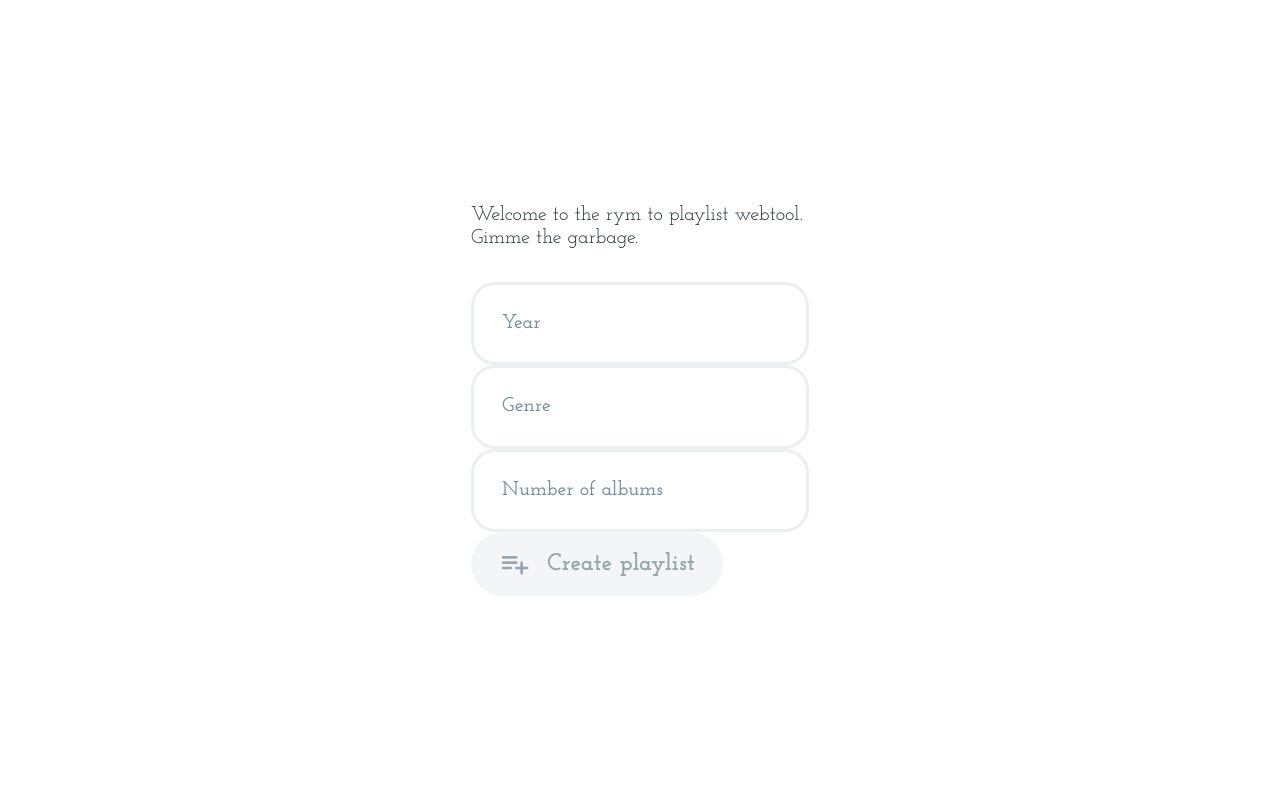
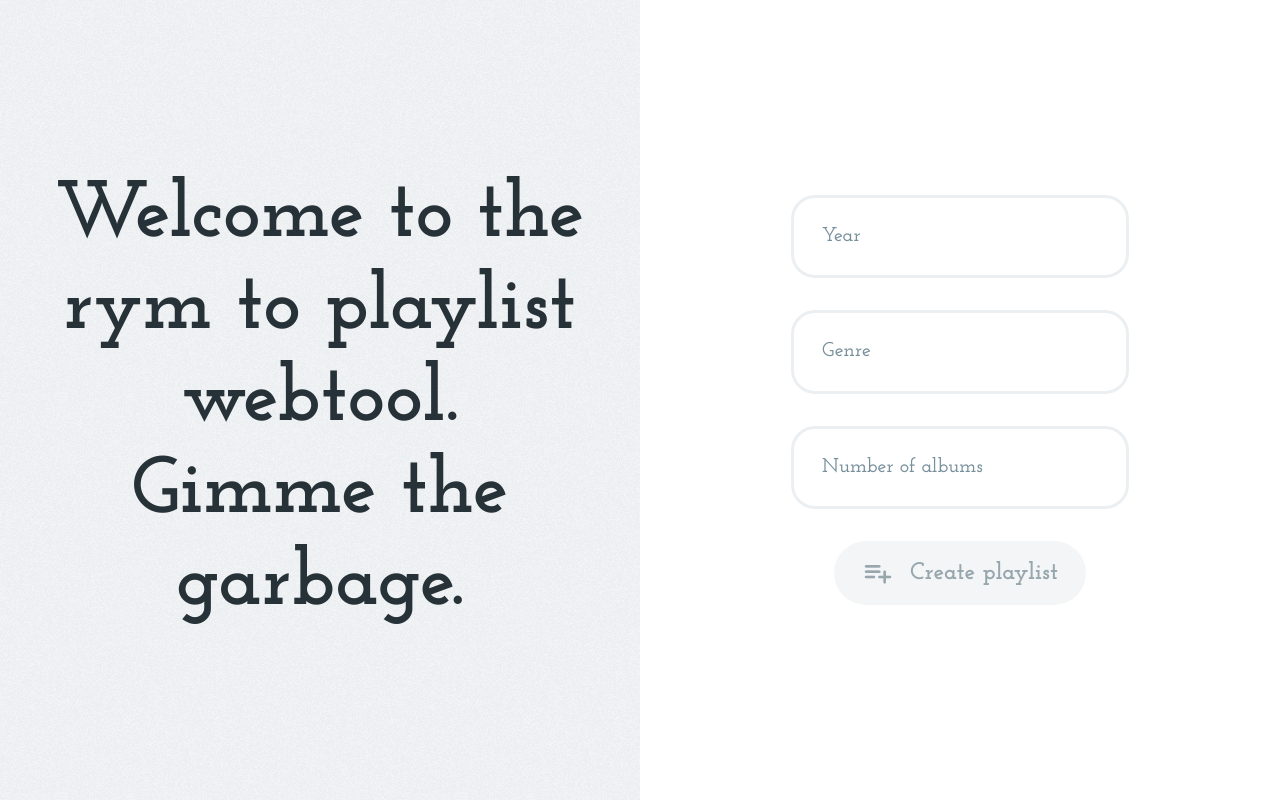
Before and after one commit to MicheleLucini/project-rtp, a React (Create React App) app: page / in a window 1280 px wide. Built offline with nearby package versions, Linux system fonts and the light colour scheme.

Commit message:
Minor refactoring css

```diff
--- a/src/App.css
+++ b/src/App.css
@@ -4,7 +4,6 @@
 body {
   margin: 0;
   padding: 0;
-  background-color: #fafafa;
   font-family: "Josefin Slab", serif;
   font-size: 20px;
   color: #263238;
--- a/src/components/textInput/textInput.css
+++ b/src/components/textInput/textInput.css
@@ -1,3 +1,10 @@
+.text-input {
+  --font-color: #78909c; /* lighten-1 */
+  --bg-color-disabled: #f5f5f5; /* ??? */
+  --border-color-default: #eceff1; /* lighten-5 */
+  --border-color-hover: #cfd8dc; /* lighten-4 */
+}
+
 .text-input > input {
   font-size: 1.5rem;
   font-weight: 700;
@@ -31,20 +38,20 @@
 
 .text-input > input {
   background-color: #fff;
-  border: 3px solid #eceff1;
+  border: 3px solid var(--border-color-default);
   color: #546e7a;
   /* box-shadow: 0 1px 2px 0 rgb(60 64 67 / 30%), 0 1px 3px 1px rgb(60 64 67 / 15%); */
 }
 .text-input.disabled > input {
-  background-color: #f5f5f5;
-  color: #78909c;
+  background-color: var(--bg-color-default);
+  color: var(--font-color);
   opacity: 0.8;
   pointer-events: none;
 }
 .text-input:not(.disabled) > input:hover,
 .text-input:not(.disabled) > input:active {
   /*box-shadow: 0 1px 3px 0 rgb(60 64 67 / 30%), 0 4px 8px 3px rgb(60 64 67 / 15%);*/
-  border-color: #cfd8dc;
+  border-color: var(--border-color-hover);
 }
 
 /* .text-input > input:invalid {
@@ -53,9 +60,9 @@
 
 .text-input.active > input {
   /* box-shadow: 0 1px 3px 0 rgb(60 64 67 / 30%), 0 4px 8px 3px rgb(60 64 67 / 15%); */
-  /* border-color: #cfd8dc; */
-  box-shadow: 0px 0px 0px 4px #cfd8dc;
-  border-color: #eceff1;
+  /* border-color: #c5cae9; */
+  box-shadow: 0px 0px 0px 4px var(--border-color-hover);
+  border-color: var(--border-color-default);
 }
 
 /***************************************/
@@ -63,7 +70,7 @@
 .text-input > label {
   position: absolute;
   z-index: 2;
-  color: #78909c;
+  color: var(--font-color);
   font-weight: 600;
   transform: translate(31px, 30px);
   transform-origin: top left;
--- a/src/scenes/background/background.css
+++ b/src/scenes/background/background.css
@@ -5,7 +5,7 @@
   right: 0;
   bottom: 0;
   /*background: radial-gradient(circle at top, #fff 50%, #cfd8dc 100%);*/
-  background-color: #fff;
+  background-color: #eceff1;
   z-index: 1;
   box-sizing: border-box;
   overflow: hidden;
@@ -21,7 +21,7 @@
   background-size: auto;
   background-repeat: repeat;
   mix-blend-mode: overlay;
-  opacity: 0.2;
+  opacity: 0.3;
 }
 /*
 #bg > div {
--- a/src/scenes/menu/menu.css
+++ b/src/scenes/menu/menu.css
@@ -1,9 +1,23 @@
 #menu {
   z-index: 2;
   display: grid;
+  grid-template-columns: 1fr 1fr;
+}
+
+#menu > .sx {
+  display: grid;
+  place-content: center;
+  text-align: center;
+  font-size: 5rem;
+  font-weight: 900;
+}
+
+#menu > .dx {
+  background-color: white;
+  display: grid;
   justify-content: center;
   align-items: center;
-  margin: 2rem;
+  padding: 2rem;
   align-content: center;
   gap: 2rem;
 }
```
